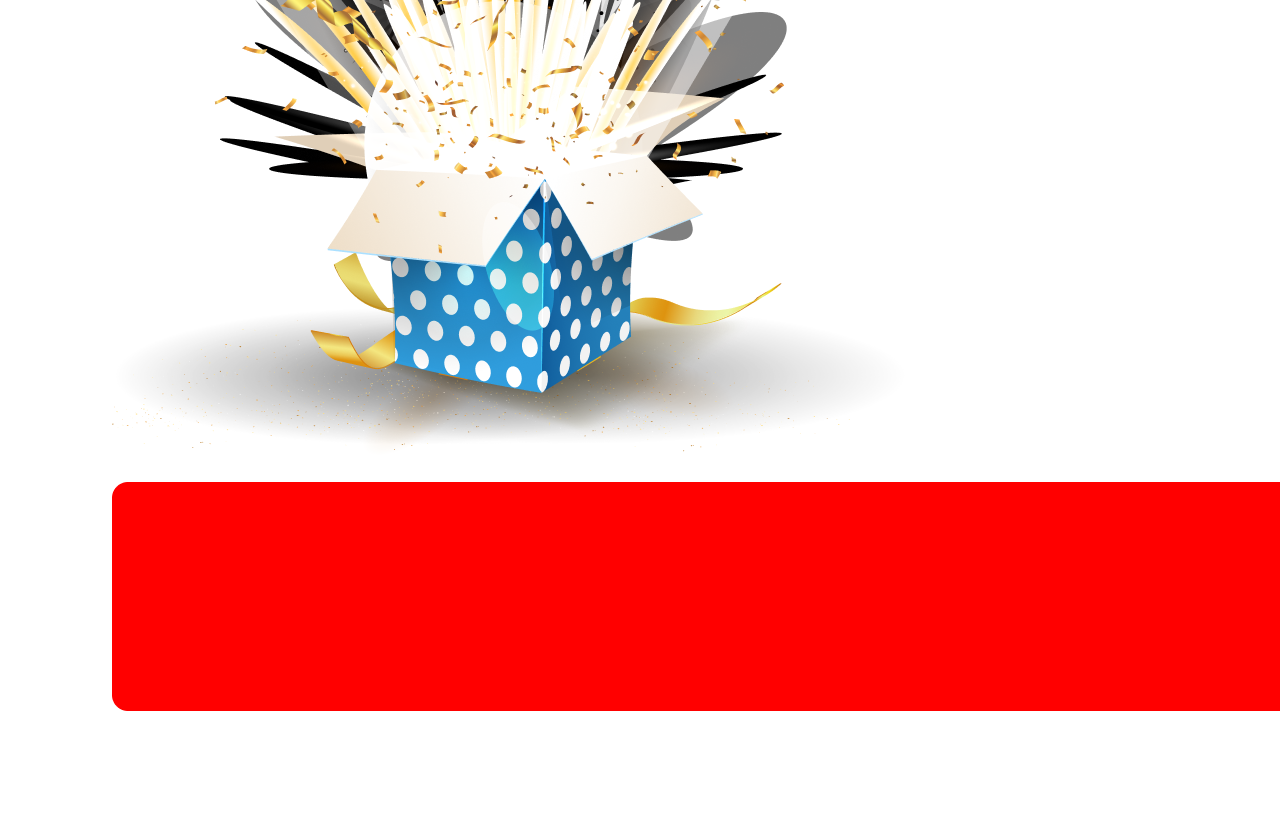
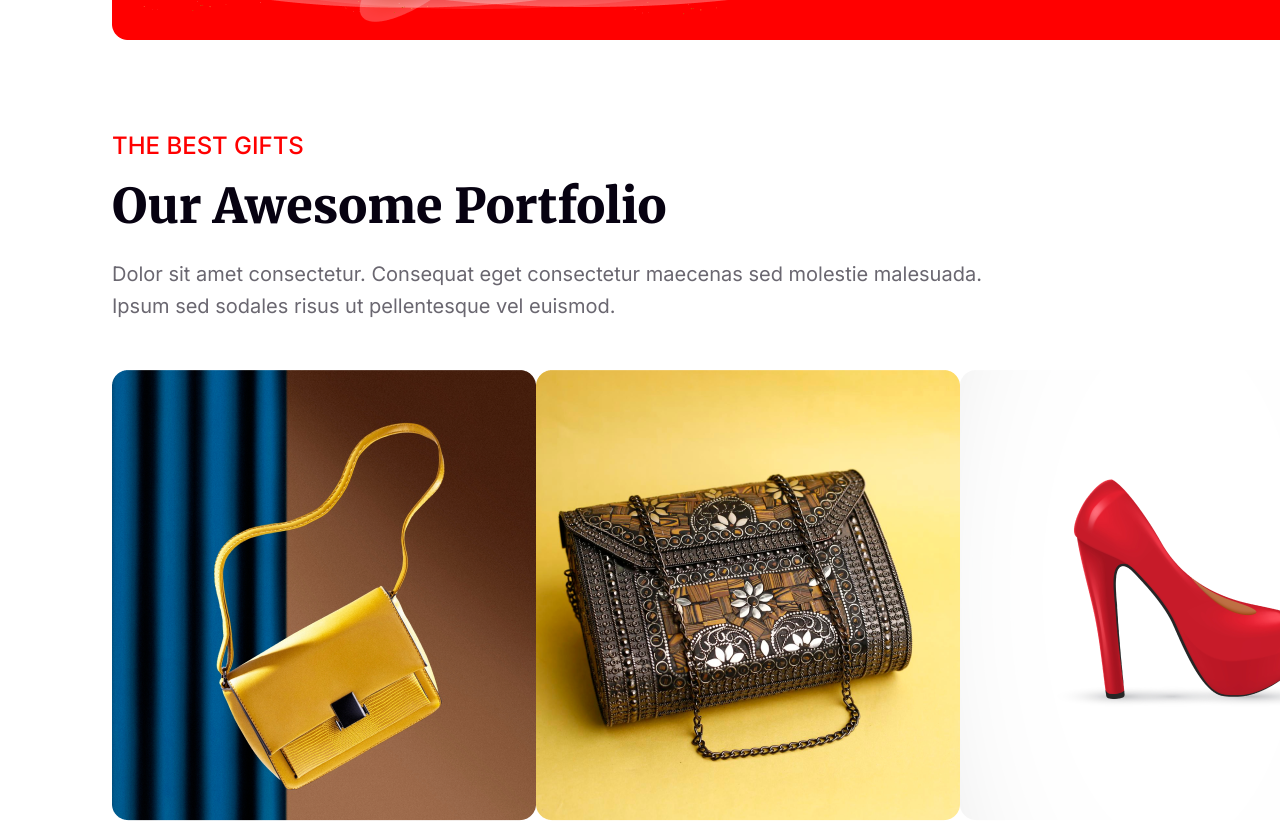
Before and after one commit to ariffaysalrupu/B9A1-New-Year-New-Mission, a plain HTML site: page index.html in a window 1280 px wide. Shown: the part 4520-5345 px from the top of the page. Before the commit the page ends 5235 px from the top, so only its background shows below. Drawn offline with Linux system fonts and the light colour scheme.

Commit message:
added two new sections

```diff
--- a/index.html
+++ b/index.html
@@ -129,22 +129,57 @@
         </div>
 
         <div class="holidays-sale-image">
+
           <div class="female-50">
-            <img class="50%" src="resources/Group 44.png" alt="">
+            <img class="fifty" src="resources/Group 44.png" alt="">
           <img class="female" src="resources/Rectangle 1.png" alt="">
           </div>
 
+          <div class="red-gift">
           <img class="gift" src="resources/Group 75.png" alt="">
+
           <img class="rectangle1" src="resources/Rectangle 2.png" alt="">
+          </div>
+
         </div>
 
       </div>
 
     </section>
 
+    <section id="portfolio">
+      <div class="container">
 
-    <section id="discount"></section>
-    <section id="portfolio"></section>
+        <div class="portfolio-section">
+          <h3>
+            <span class="highlight">THE BEST GIFTS</span>
+          </h3>
+
+          <h1>Our Awesome Portfolio</h1>
+
+          <p>Dolor sit amet consectetur. Consequat eget consectetur maecenas sed molestie malesuada. Ipsum sed sodales risus ut pellentesque vel euismod. </p>
+          </div>
+
+          <div class="portfolio-section-images">
+
+            <div class="row1">
+              <img src="resources/Rectangle 3.png" alt="">
+              <img src="resources/Rectangle 4.png" alt="">
+              <img src="resources/Rectangle 5.png" alt="">
+            </div>
+
+            <div class="row1">
+              <img src="resources/Rectangle 6.png" alt="">
+              <img src="resources/Rectangle 7.png" alt="">
+              <img src="resources/Rectangle 8.png" alt="">
+            </div>
+
+          </div>
+
+      </div>
+    </section>
+
+
     <section id="subscribe"></section>
     <section id="footer"></section>
   </body>
--- a/styles.css
+++ b/styles.css
@@ -343,8 +343,73 @@ p{
     display:inline-block;
 }
 
-.female-50{
+.holidays-sale-image{
     position: relative;
-
+    width: 100%
 
 }
+
+.fifty{
+    position: absolute;
+    top: 60px;
+    right: 280px;
+    z-index: 9;
+}
+.female{
+    position: absolute;
+    top: 0;
+    right: 0;
+    width: 429px;
+    height: 433px;
+    flex-shrink: 0;
+}
+
+.red-gift .gift{
+    position: absolute;
+    z-index: 9;
+
+}
+
+#holidays-sale .red-gift .rectangle1{
+    position: relative;
+    top: 433px;
+}
+
+#portfolio{
+    margin-top: 520px;
+}
+
+#portfolio .portfolio-section h3{
+    margin-bottom: 16px;
+    font-family: Inter;
+    font-size: 24px;
+    font-style: normal;
+    font-weight: 500;
+    line-height: normal;
+}
+
+#portfolio .portfolio-section h1{
+    margin-bottom: 22px;
+    color: #070211;
+    font-family: Merriweather;
+    font-size: 48px;
+    font-style: normal;
+    font-weight: 900;
+    line-height: normal;
+    text-transform: capitalize;
+}
+
+#portfolio .portfolio-section p{
+    width: 896px;
+}
+
+.portfolio-section-images{
+    max-width: 100%;
+}
+
+#portfolio .container .portfolio-section-images  .row1{
+    display: flex;
+    justify-content: space-between;
+
+    margin: 48px auto;
+}
```
